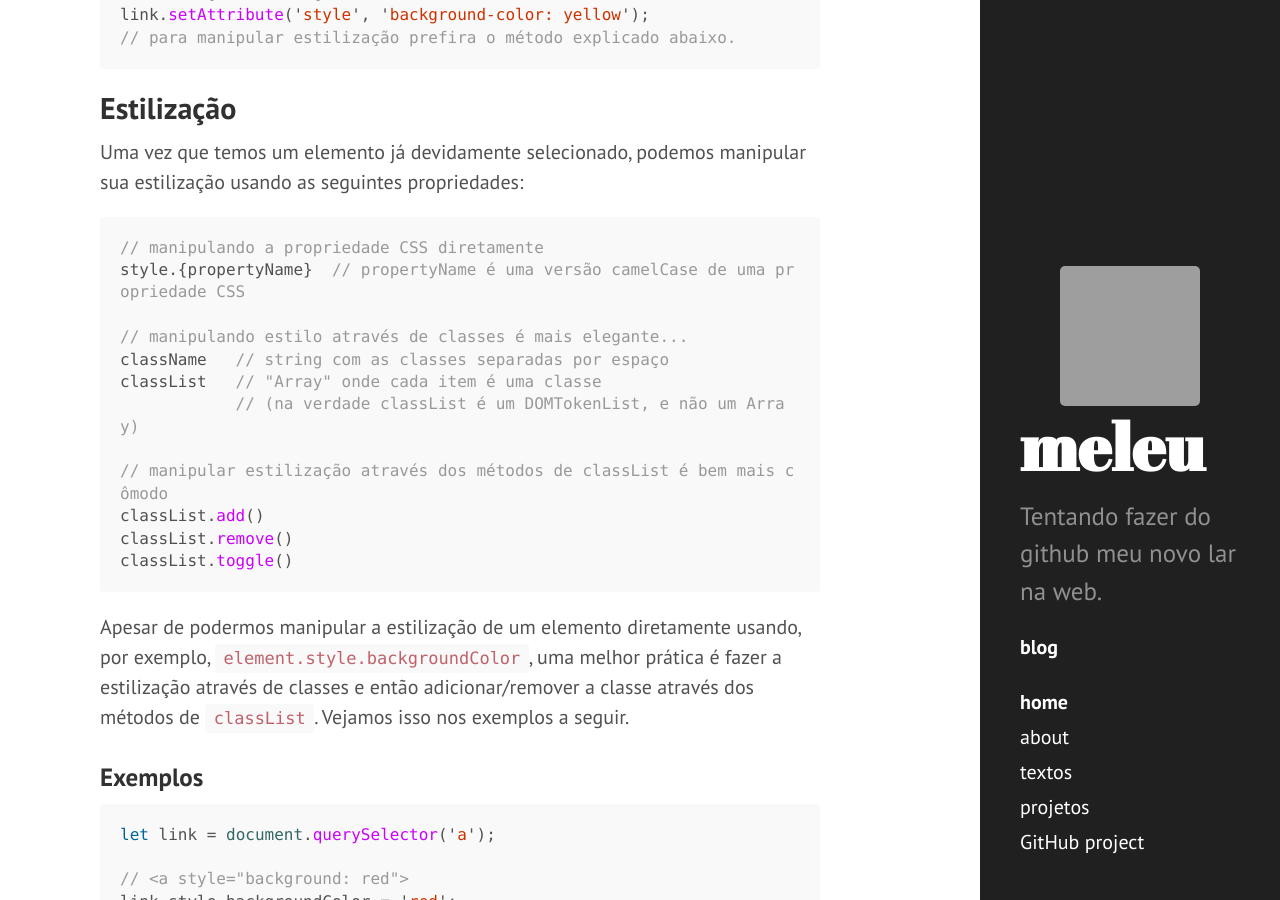
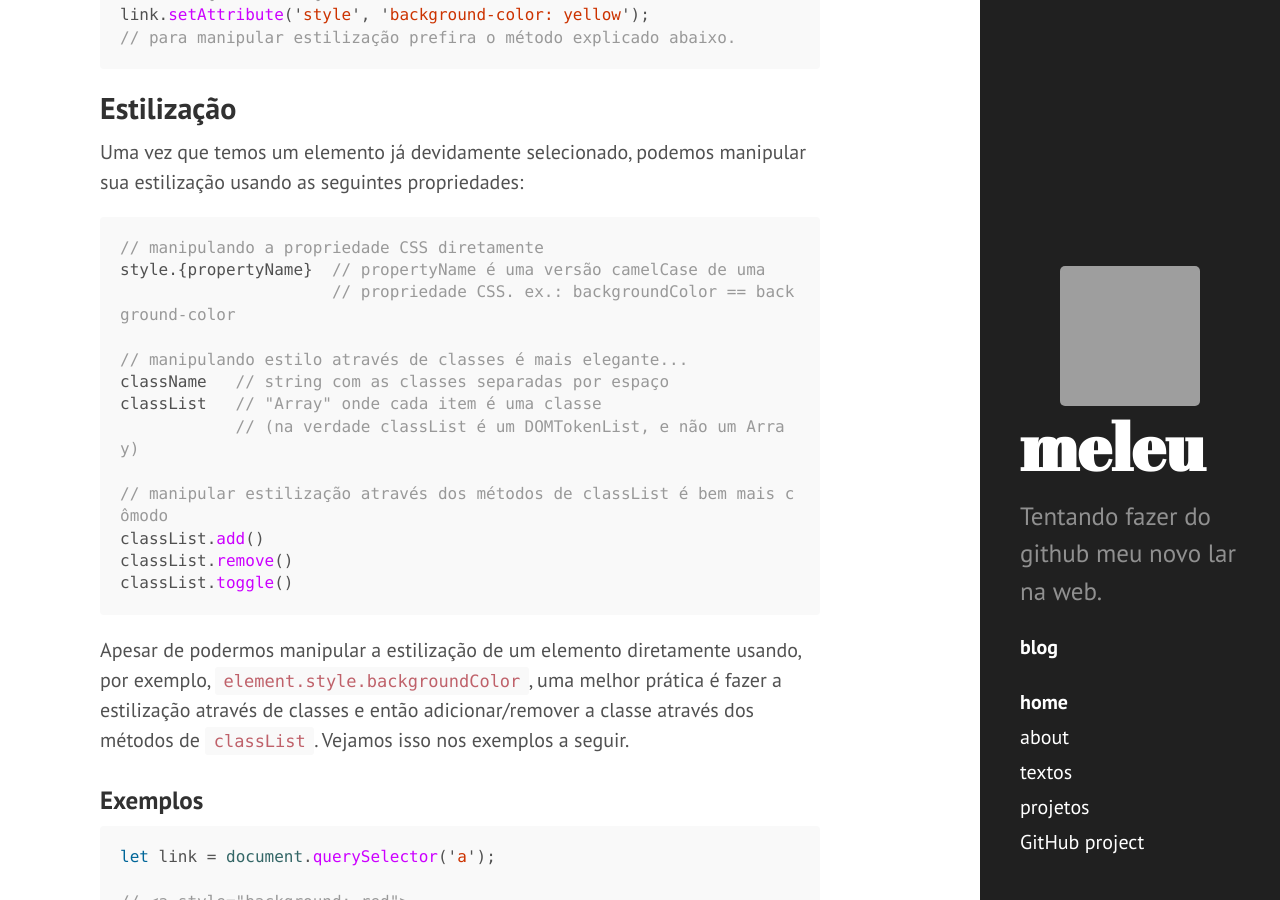
Before and after one commit to meleu/meleu.github.io, a Jekyll site: the page built from _posts/2020-04-19-dom-manipulation.md, in a window 1280 px wide and 900 px high, scrolled down 2196 px. Built offline with Jekyll 4.4.1, drawn with Linux system fonts in a browser that asks for light colours; comment, search, counter and statistics services are not loaded; some of the changed lines change nothing that is shown; grey boxes are pictures that could not be loaded.

Commit message:
_posts/2020-04-19-dom-manipulation.md updated from https://stackedit.io/

````diff
--- a/_posts/2020-04-19-dom-manipulation.md
+++ b/_posts/2020-04-19-dom-manipulation.md
@@ -95,7 +95,8 @@ link.setAttribute('style', 'background-color: yellow');
 Uma vez que temos um elemento já devidamente selecionado, podemos manipular sua estilização usando as seguintes propriedades:
 ```js
 // manipulando a propriedade CSS diretamente
-style.{propertyName}  // propertyName é uma versão camelCase de uma propriedade CSS
+style.{propertyName}  // propertyName é uma versão camelCase de uma
+                      // propriedade CSS. ex.: backgroundColor == background-color
 
 // manipulando estilo através de classes é mais elegante...
 className   // string com as classes separadas por espaço
@@ -136,7 +137,7 @@ link.classList.toggle('done');
 
 
 <!--stackedit_data:
-eyJoaXN0b3J5IjpbLTE1MjYwNzQzMTEsLTE3MzkxNjg0NjQsLT
-E1MTQzMDA4NTksLTg0NTM2MTAyNCwtMTQ1OTM3MjYzMSwtOTQw
-OTQ3MjQxXX0=
+eyJoaXN0b3J5IjpbODYwMzAzMjg1LC0xNzM5MTY4NDY0LC0xNT
+E0MzAwODU5LC04NDUzNjEwMjQsLTE0NTkzNzI2MzEsLTk0MDk0
+NzI0MV19
 -->
````
